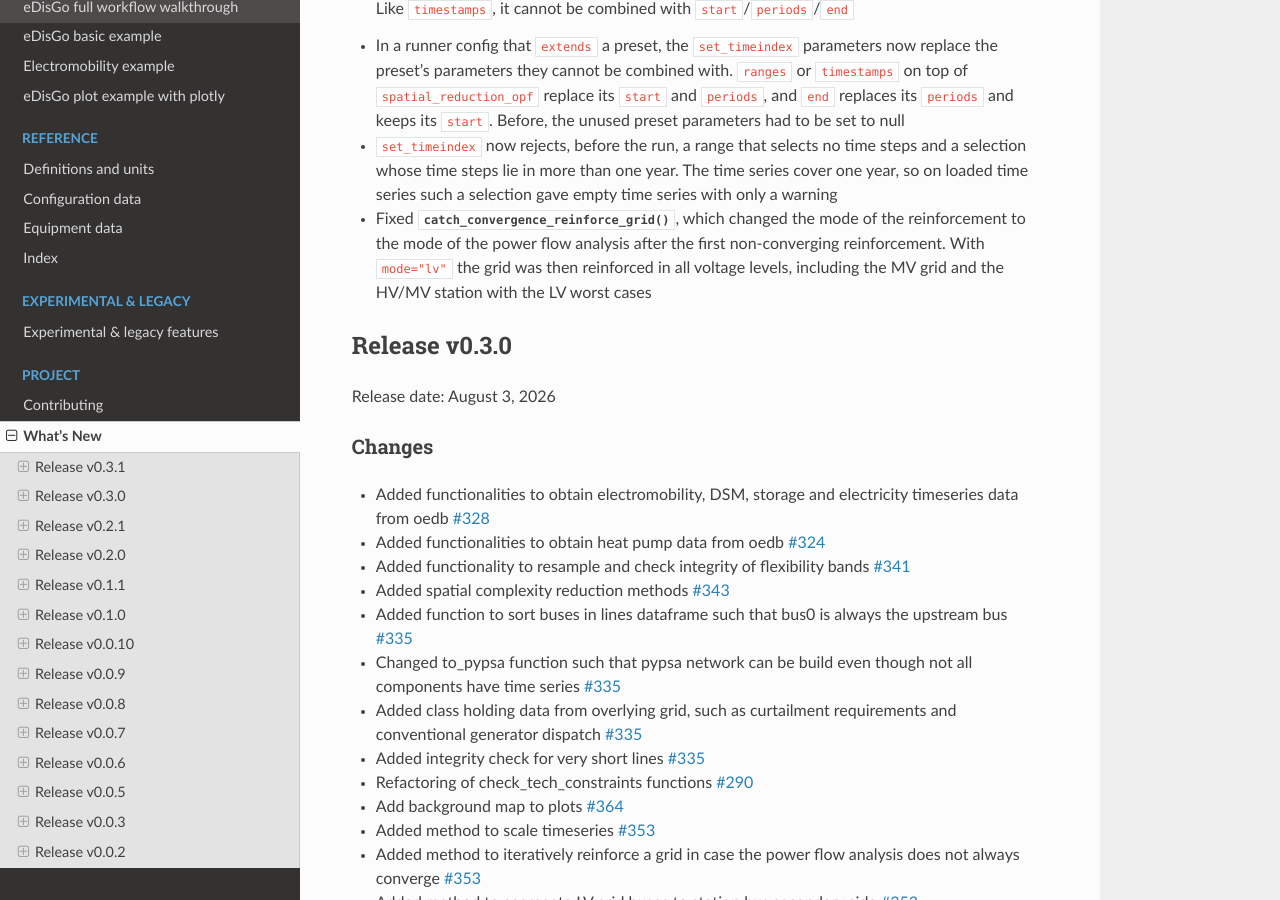
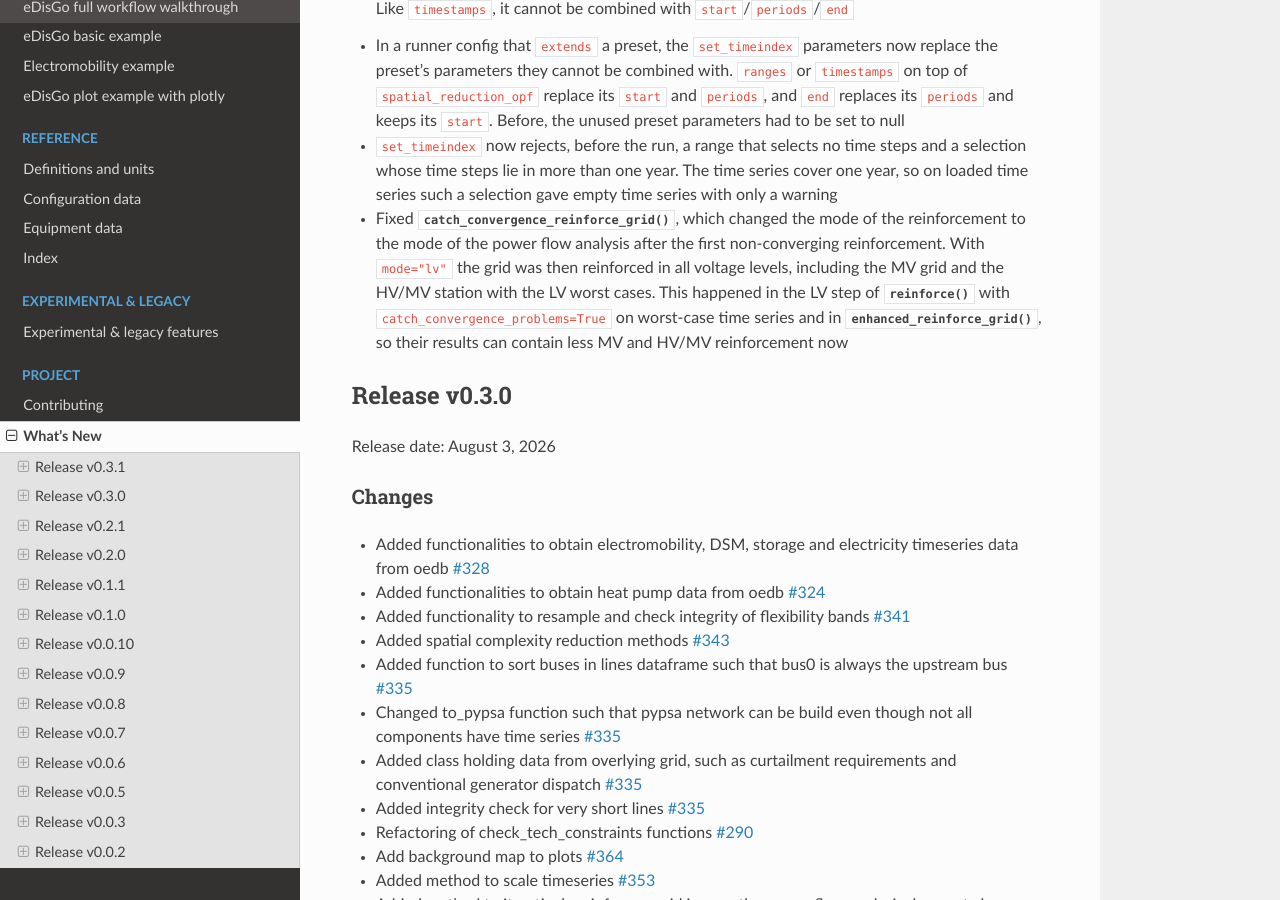
Before and after one commit to openego/eDisGo, a Sphinx documentation site: the page built from doc/whatsnew.rst, in a window 1280 px wide and 900 px high, scrolled down 9279 px. Built offline with Sphinx 7.4.7 and the Read the Docs theme 3.1.0, drawn with Linux system fonts in a browser that asks for light colours; pages that are not in the unit, such as notebooks, are missing from menus.

Commit message:
Update the reinforcement tests to the kept mode
test_enhanced_reinforce_grid relied on the mode change, too: without
the MV line and the HV/MV transformer added with the LV worst cases
there are 451 cost entries and 816 equipment changes. In the run with
separate LV grids the last reinforcement now runs separately for the
converging and the non-converging time steps, so v_res holds one time
step.

Test the analysis mode with an LV grid ID as well, and name the
affected functions in the changelog.

```diff
--- a/doc/whatsnew/v0-3-1.rst
+++ b/doc/whatsnew/v0-3-1.rst
@@ -449,4 +449,8 @@ Changes
   changed the mode of the reinforcement to the mode of the power flow analysis after
   the first non-converging reinforcement. With ``mode="lv"`` the grid was then
   reinforced in all voltage levels, including the MV grid and the HV/MV station with
-  the LV worst cases
+  the LV worst cases. This happened in the LV step of
+  :meth:`~.edisgo.EDisGo.reinforce` with ``catch_convergence_problems=True`` on
+  worst-case time series and in
+  :func:`~.flex_opt.reinforce_grid.enhanced_reinforce_grid`, so their results can
+  contain less MV and HV/MV reinforcement now
```
Also changed, not shown: 2 other files.
